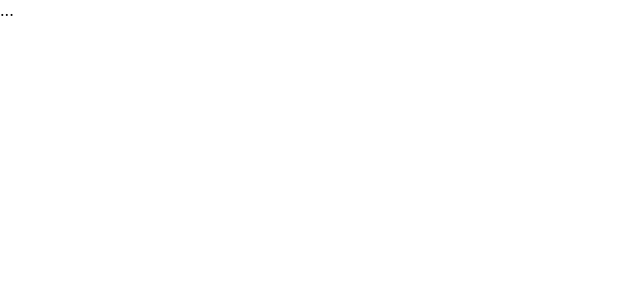
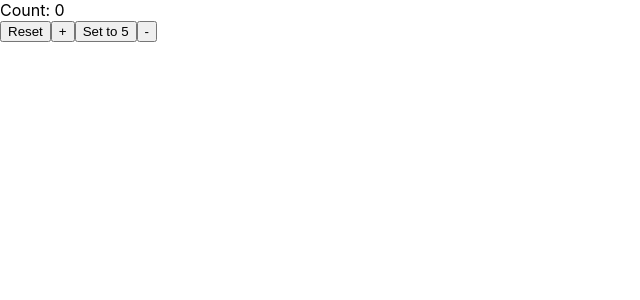
Before and after one commit to eduwebpl/react-typescript, a React (Create React App) app: page / in a window 1280 px wide. Shown: the top 300 px of the page, without its empty margins (0-640 px from the left). Built offline with nearby package versions, Linux system fonts and the light colour scheme.

Commit message:
17-finish

```diff
--- a/src/App.tsx
+++ b/src/App.tsx
@@ -1,7 +1,65 @@
-import React, { ReactElement } from 'react';
+import React, { ReactElement, useReducer } from 'react';
+
+const initialState = { count: 0 };
+
+interface ICounterState {
+    count: number;
+}
+
+interface IResetAction {
+    type: 'reset';
+}
+
+interface ISetAction {
+    type: 'set';
+    count: number;
+}
+
+interface IAddAction {
+    type: 'add';
+}
+
+interface ISubtractAction {
+    type: 'subtract';
+}
+
+type CounterAction = IResetAction | ISetAction | IAddAction | ISubtractAction;
+
+function reducer(state: ICounterState, action: CounterAction): ICounterState {
+    switch (action.type) {
+        case 'reset':
+            return initialState;
+        case 'set':
+            return { count: action.count };
+        case 'add':
+            return { count: state.count + 1 };
+        case 'subtract':
+            return { count: state.count - 1 };
+        default:
+            return state;
+    }
+}
+
+function Counter({ count = 0 }: ICounterState) {
+    const [state, dispatch] = useReducer(reducer, { count });
+
+    return (
+        <>
+            <div>Count: {state.count}</div>
+            <button onClick={() => dispatch({ type: 'reset' })}>Reset</button>
+            <button onClick={() => dispatch({ type: 'add' })}>+</button>
+            <button onClick={() => dispatch({ type: 'set', count: 5 })}>Set to 5</button>
+            <button onClick={() => dispatch({ type: 'subtract' })}>-</button>
+        </>
+    );
+}
 
 function App(): ReactElement {
-    return <div>...</div>;
+    return (
+        <div>
+            <Counter count={0} />
+        </div>
+    );
 }
 
 export default App;
```
